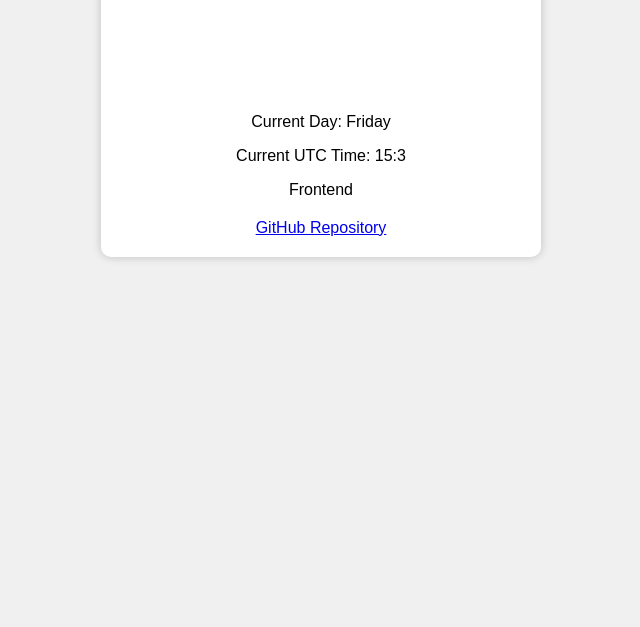
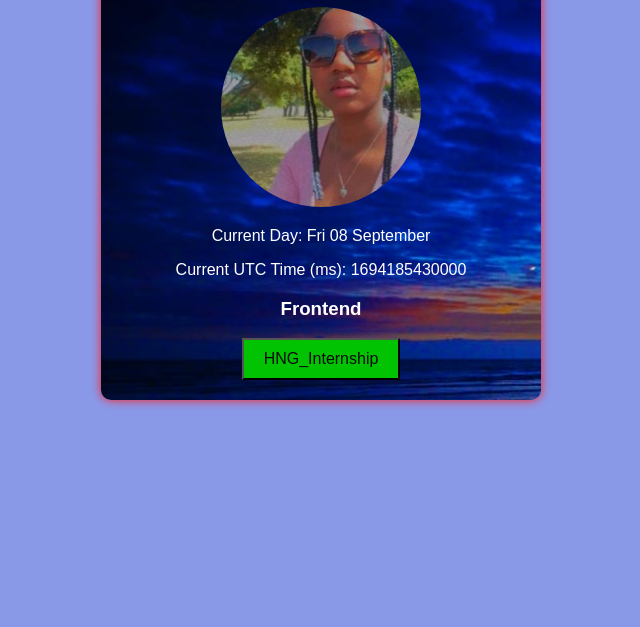
Before and after one commit to Trefania/HNG_Internship, a plain HTML site: page Frontend Tranining/index.html in a window 1280 px wide. Shown: the part 173-800 px from the top of the page, without its empty margins (319-959 px from the left). Drawn offline with Linux system fonts and the light colour scheme.

Commit message:
first task

```diff
--- a/Frontend Tranining/index.html
+++ b/Frontend Tranining/index.html
@@ -9,11 +9,13 @@
 <body>
     <div class="container">
         <h1 data-testid="slackUserName">Trefania Tariro</h1>
-        <img src="slack-profile-image.jpg" alt="Your Slack Username" data-testid="slackDisplayImage">
+        <img src="tref-slack.png" alt="Trefania" data-testid="slackDisplayImage">
         <p data-testid="currentDayOfTheWeek"></p>
         <p data-testid="currentUTCTime"></p>
-        <p data-testid="myTrack">Frontend</p>
-        <a href="https://github.com/yourusername/your-repo" data-testid="githubURL">GitHub Repository</a>
+        <p data-testid="myTrack"><h3>Frontend</h3></p>
+        <button class="github-button" data-testid="githubButton">
+            <a href="https://github.com/Trefania/HNG_Internship" data-testid="https://github.com/Trefania">HNG_Internship</a>
+        </button>
     </div>
     <script src="script.js"></script>
 </body>
--- a/Frontend Tranining/script.js
+++ b/Frontend Tranining/script.js
@@ -1,20 +1,16 @@
-document.addEventListener('DOMContentLoaded', function() {
+document.addEventListener('DOMContentLoaded', function () {
     const slackUserName = document.querySelector('[data-testid="slackUserName"]');
     const slackDisplayImage = document.querySelector('[data-testid="slackDisplayImage"]');
     const currentDayOfTheWeek = document.querySelector('[data-testid="currentDayOfTheWeek"]');
     const currentUTCTime = document.querySelector('[data-testid="currentUTCTime"]');
 
-    // Get current date and time
-    const now = new Date();
-    const daysOfWeek = ["Sunday", "Monday", "Tuesday", "Wednesday", "Thursday", "Friday", "Saturday"];
-    const currentDay = daysOfWeek[now.getUTCDay()];
-    const currentHour = now.getUTCHours();
-    const currentMinute = now.getUTCMinutes();
+    // Get current UTC time in milliseconds
+    const currentUTCTimeMillis = new Date().getTime();
 
-    // Update elements with data
-    slackUserName.textContent = "Your Slack Name"; // Replace with your Slack name
-    slackDisplayImage.src = "slack-profile-image.jpg"; // Replace with your Slack profile image URL
-    slackDisplayImage.alt = "Your Slack Username"; // Replace with your Slack username
-    currentDayOfTheWeek.textContent = `Current Day: ${currentDay}`;
-    currentUTCTime.textContent = `Current UTC Time: ${currentHour}:${currentMinute}`;
+    // Update elements with the current UTC time in milliseconds
+    slackUserName.textContent = "Trefania Tariro Vhareta";
+    slackDisplayImage.src = "tref-slack.png";
+    slackDisplayImage.alt = "Trefania";
+    currentDayOfTheWeek.textContent = `Current Day: Fri 08 September`;
+    currentUTCTime.textContent = `Current UTC Time (ms): ${currentUTCTimeMillis}`;
 });
--- a/Frontend Tranining/style.css
+++ b/Frontend Tranining/style.css
@@ -1,27 +1,40 @@
 body {
     font-family: Arial, sans-serif;
-    background-color: #f0f0f0;
+    background-color: rgb(138, 152, 232);
+    background-size: cover;
+    color: white;
     text-align: center;
 }
 
 .container {
-    background-color: #fff;
+    background-image: url(ta1.jpg);
     padding: 20px;
     border-radius: 10px;
-    margin: 20px auto;
+    margin: 80px auto;
     max-width: 400px;
-    box-shadow: 0 0 10px rgba(0, 0, 0, 0.2);
+    box-shadow: 0 0 10px rgb(255, 29, 29);
 }
 
 img {
-    width: 150px;
-    height: 150px;
+    width: 200px;
+    height: 200px;
     border-radius: 50%;
-    margin: 10px auto;
+    margin: 20px auto;
     display: block;
 }
 
+.github-button {
+    background-color: rgb(1, 195, 1);
+    padding: 10px 20px;
+    text-align: center;
+    text-decoration: none;
+    display: inline-block;
+    cursor: pointer;
+}
+
 a {
-    display: block;
-    margin-top: 20px;
+    color: rgb(9, 9, 9);
+    text-decoration: none;
+    font-size: larger;
+
 }
```
Also changed, not shown: Frontend Tranining/ta1.jpg (added), Frontend Tranining/tref-slack.png (added).
